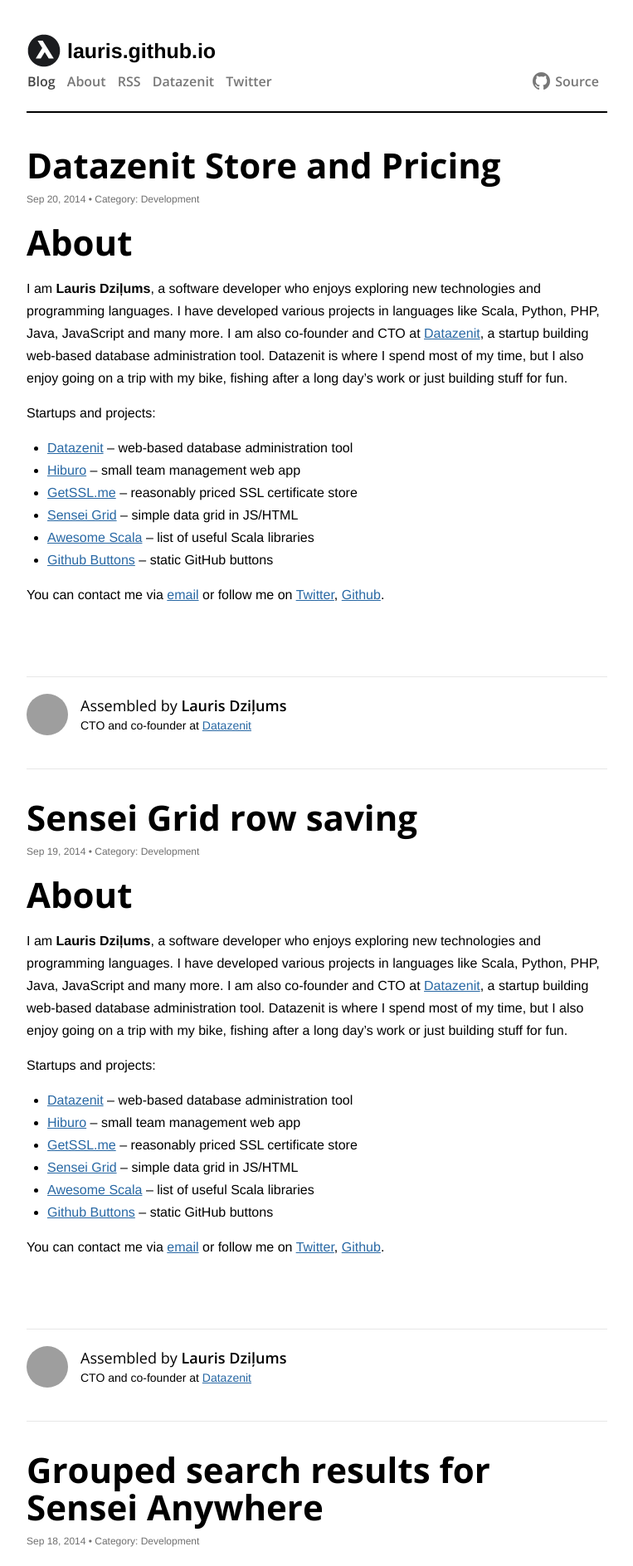
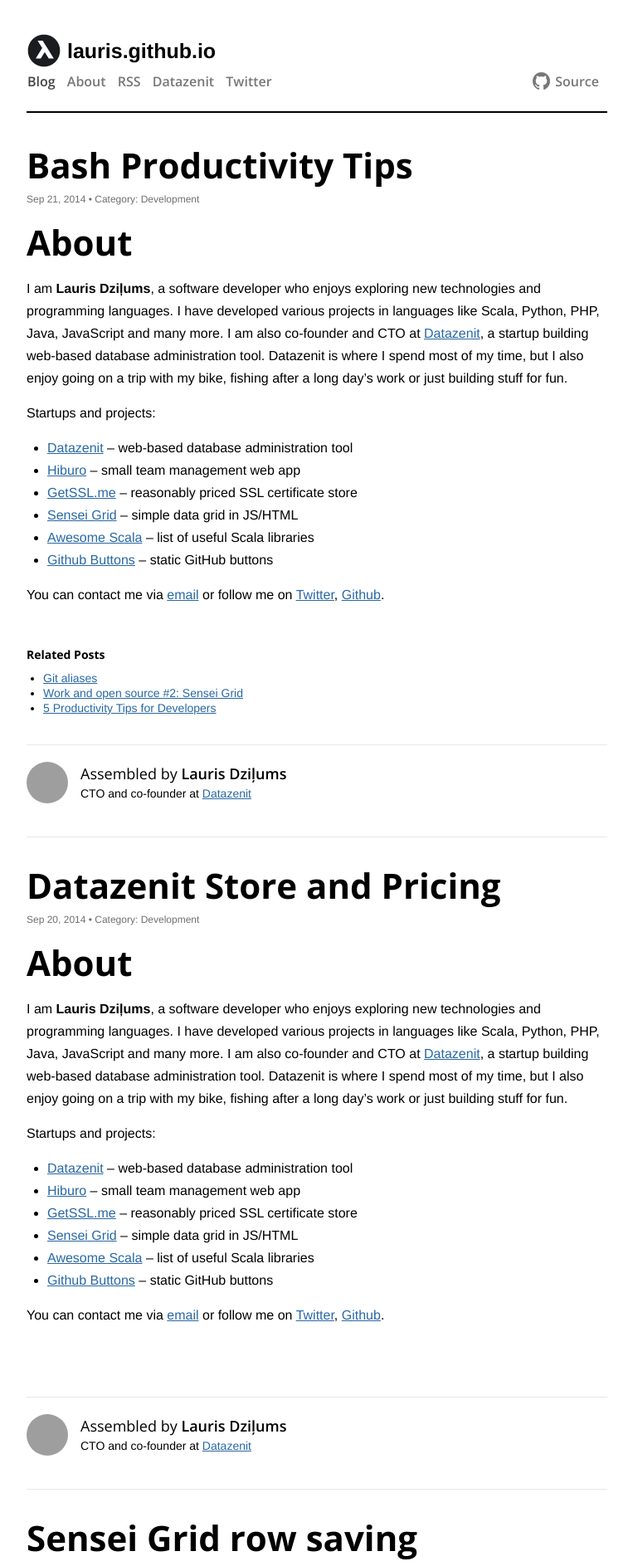
Before and after one commit to lauris/lauris.github.com, a Jekyll site: the page built from index.html, in a window 1280 px wide. Shown: the top 1887 px of the page at 83% size, without its empty margins (258-1021 px from the left). Built offline with Jekyll 4.4.1, drawn with Linux system fonts in a browser that asks for light colours; comment, search, counter and statistics services are not loaded; some of the changed text lies outside the part shown; grey boxes are pictures that could not be loaded.

Commit message:
Add latest post and related posts.

```diff
--- a/_includes/post.html
+++ b/_includes/post.html
@@ -20,7 +20,21 @@
 
   </div>
 
+{% if content and page.related %}
+<div class="related-posts">
+	<h2>Related Posts</h2>
+	<ul>
+	{% for post in site.posts %}
+		{% if page.related contains post.title %}
+		<li><a href="{{ post.url }}">{{ post.title }}</a></li>
+		{% endif %}
+	{% endfor %}
+	</ul>
 </div>
+{% endif %}
+
+</div>
+
 {% if content and page.author_footer != false %}
 <div class="article-author">
     <div class="avatar">
--- a/_posts/2014-09-19-sensei-grid-row-saving.md
+++ b/_posts/2014-09-19-sensei-grid-row-saving.md
@@ -3,6 +3,7 @@
 title: "Sensei Grid row saving"
 category: development
 image: /images/blog/sensei-grid-screenshot.png
+related: ["Sensei Anywhere", "First public release of Sensei Grid", "Sensei Grid Roadmap"]
 ---
 
 Today [a new feature was released](https://github.com/datazenit/sensei-grid/releases/tag/v0.1.5) for [Sensei Grid](https://github.com/datazenit/sensei-grid), a simple data grid in JS/HTML. Previously I added an always present empty row at the end of table (configurable option), that was meant for adding new data to the grid. I have added a new callback for easier row saving in the backend, especially if you are storing data in a relational database.
--- /dev/null
+++ b/_posts/2014-09-21-bash-productivity-tips.md
@@ -0,0 +1,49 @@
+---
+layout: post
+title: "Bash Productivity Tips"
+permalink: "/bash-productivity-tips"
+category: development
+related: ["Git aliases", "5 Productivity Tips for Developers", "Work and open source #2: Sensei Grid"]
+---
+
+I want to share a few tips for better Bash productivity. You will be surprised that not a single one of them is "Just install zsh".
+
+<!-- more -->
+
+## History searching
+
+``CTRL+R`` is cool, but you know what is even cooler? The ability to complete commands from history with up/down arrows. For example, enter ``cd``, press up and it gets autocompleted with ``cd ~/your/last/directory/change/``. This little snippet below must be put into ``~/.inputrc`` and you are good to go.
+
+{% highlight bash %}
+"\e[A": history-search-backward
+"\e[B": history-search-forward
+set show-all-if-ambiguous on
+set completion-ignore-case on
+{% endhighlight %}
+
+## Execute previous command
+
+This one is also history related, and I use it countless times every day. Use ``!!`` to get the most recent command. For example, ``sudo !!`` will execute your previous command as sudo. Also ``!$`` can be handy, because it allows to re-use last parameter from previous command. I actually use an even quicker shortcut for this: ``ESC+.``. However the shortcut may be terminal/OS dependant.
+
+## Jump between current and previous directory
+
+Change your directory to the last directory you were in with a simple ``cd -``. This way you can quickly switch between two working directories.
+
+## Display file size in a human readable format
+
+If you have executed a command that returns files together with file sizes, there is a great chance, that adding ``-h`` option to the command will return the file sizes in a more readable format. Take for an example the good old ``ls -la``. By default it returns file size in bytes. Just add "h" to the options ``ls -lah``, and you have file sizes in megabytes.
+
+## Essential shortcuts
+
+I hope that everyone nows about ``CTRL+arrows`` to jump between words, but there are a few other shortcuts that are as important as ``CTRL+arrows``. Full list can be found online, e.g., on Wikipedia: [Bash#Keyboard_shortcuts](http://en.wikipedia.org/wiki/Bash_(Unix_shell)#Keyboard_shortcuts).
+
+* ``CTRL+a`` jump to the beginning of line
+* ``CTRL+e`` jump to to the end of line
+* ``CTRL+w`` will delete a word backwards
+* ``CTRL+z`` pause a command
+* ``CTRL+l`` clear the screen
+* ``CTRL+d`` exit current shell
+
+## Quickly transfer your key to a remote host for a password-less login
+
+This is not a tip for every day situations, but occasionally it saves a few commands. Use ``ssh-copy-id user@remote_host`` to quickly copy the identity file to the remote host to enable password-less login. Passwords should be avoided for ssh anyway.
--- a/css/lambda.css
+++ b/css/lambda.css
@@ -127,7 +127,7 @@
     padding-top: 0;
 }
 .entry .entry-date, .entry .entry-content {
-    float: left;
+    /*float: left*/;
 }
 .entry .entry-content {
     /*width: 510px;*/
@@ -352,3 +352,15 @@
         display: none;
     }
 }
+
+/** related posts */
+.related-posts {
+}
+.related-posts>ul {
+    padding-left: 20px;
+    margin-top: 10px;
+}
+.related-posts>ul>li {
+    list-style: disc;
+    /*display: none;*/
+}
```
